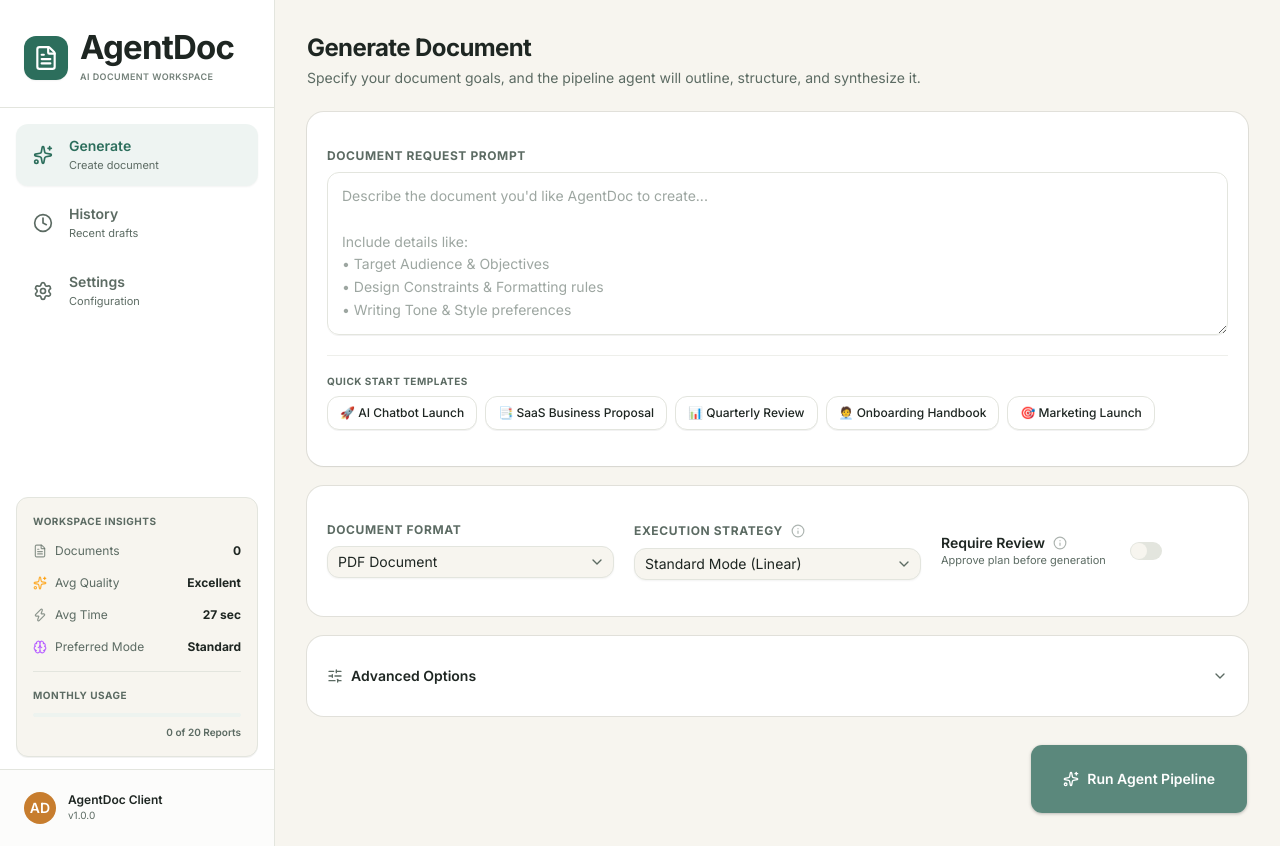
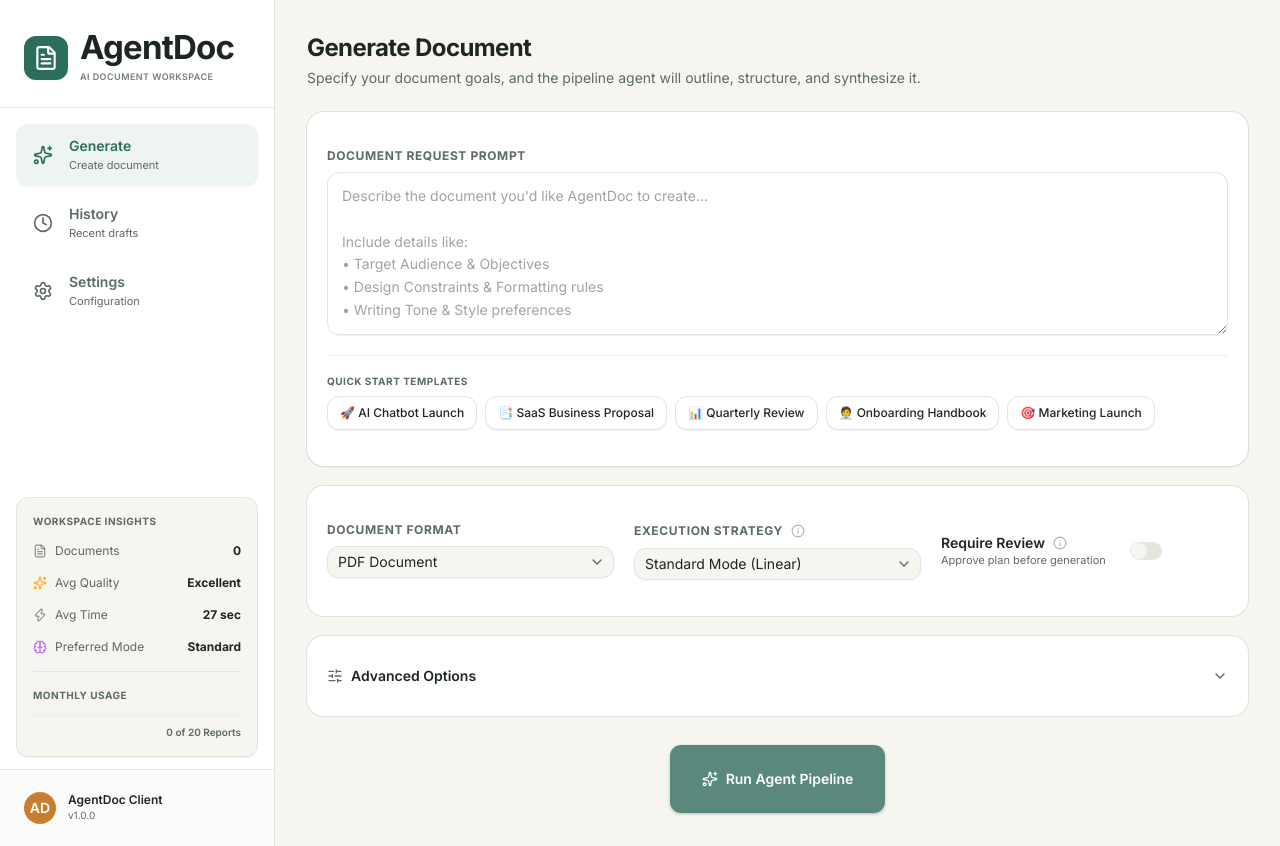
Before and after one commit to ishanbhattacharjee12/AgentDoc-Autonomous-AI-Document-Workspace, a React (Vite) app in the folder frontend-react/: page /generate in a window 1280 px wide. Built offline with nearby package versions, Linux system fonts and the light colour scheme.

Commit message:
style(ui): center Run Agent Pipeline button horizontally on Generate page

```diff
--- a/frontend-react/src/pages/GeneratePage/GeneratePage.tsx
+++ b/frontend-react/src/pages/GeneratePage/GeneratePage.tsx
@@ -566,7 +566,7 @@ Example: "Create a Software Requirements Specification for an e-commerce platfor
             </Card>
 
             {/* Generate Trigger Button */}
-            <div className="flex justify-end mt-2">
+            <div className="flex justify-center mt-2">
               <Button
                 type="submit"
                 disabled={!requestText.trim()}
```
